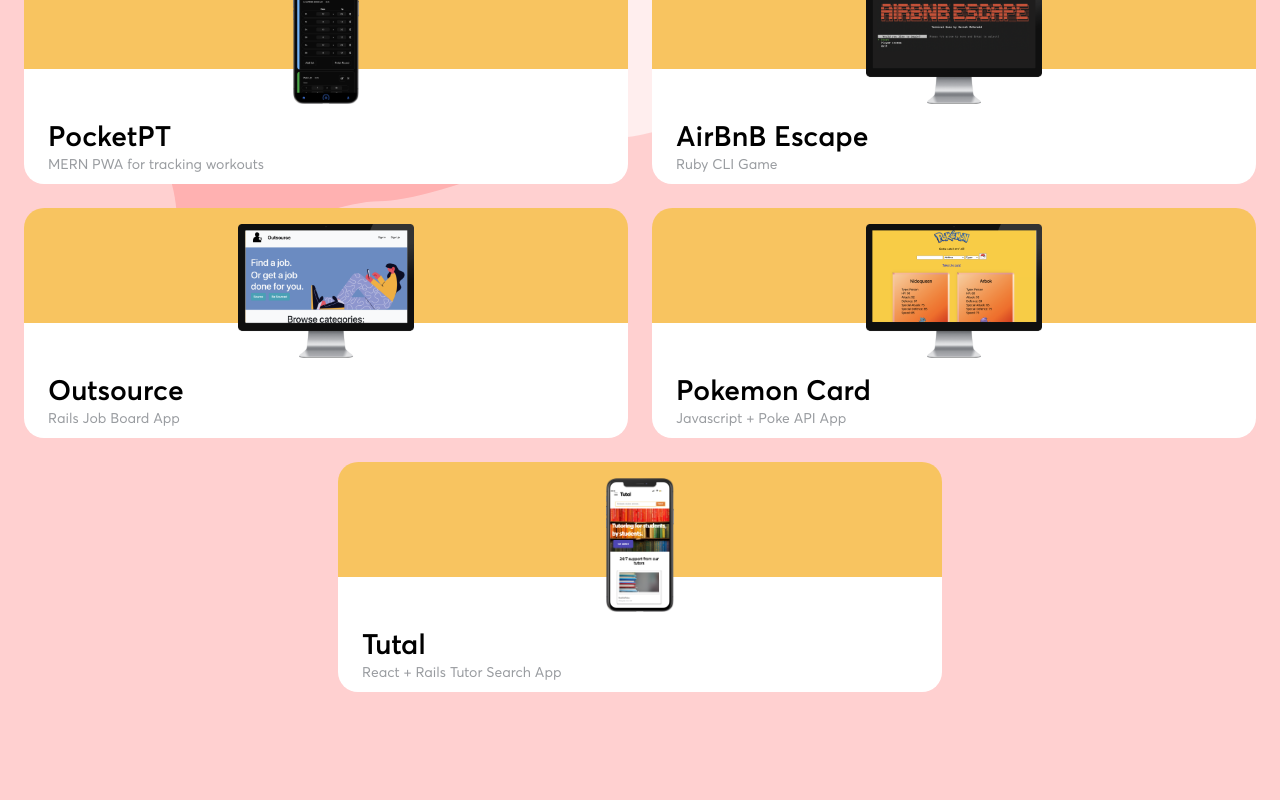
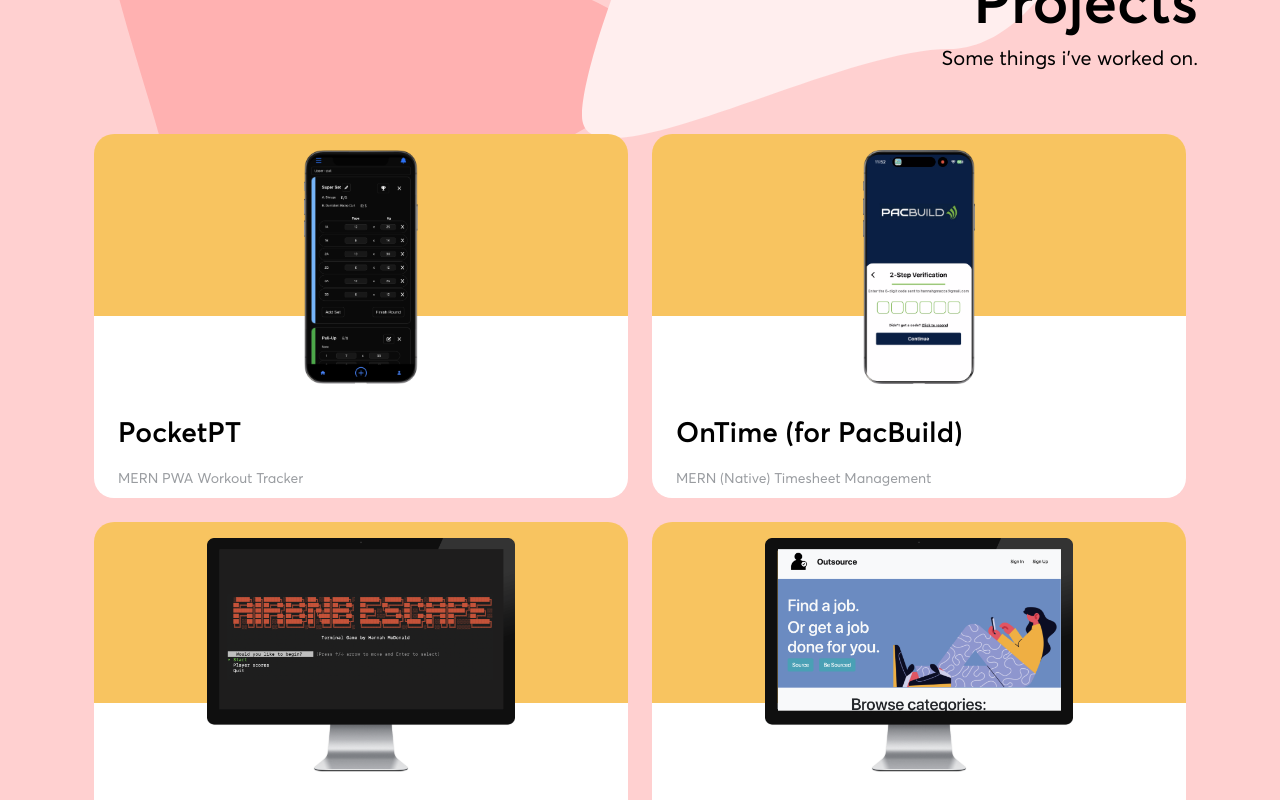
Before and after one commit to hannahgmacca/react-portfolio, a React (Create React App) app in the folder Client/: page / in a window 1280 px wide. Shown: the part 1080-1880 px from the top of the page. Built offline with nearby package versions, Linux system fonts and the light colour scheme.

Commit message:
Adding ontime to experience page

```diff
--- a/Client/src/components/landing.component.js
+++ b/Client/src/components/landing.component.js
@@ -12,7 +12,7 @@
 import MongoDB from "../images/mongodb.webp"
 import Angular from "../images/angular.png"
 import Rails from "../images/rails.png";
-
+import OnTime from "../images/ontime.png";
 import ReactImg from "../images/react.png"
 import Git from "../images/git.png";
 import LinkedIn from "../images/linkedin.png";
@@ -31,8 +31,8 @@
               <Col lg={4} className="mx-auto ms-lg-3 mt-lg-5">
                 <h1 className="text-lg-start text-center">Welcome!</h1>
                 <p className="text-lg-start text-center">
-                  My name is Hannah. I’m a fullstack mid-level software engineer with a love for user experience and technology. <br/><br/>
-                  I love combining convention with creativity in order to problem solve.
+                  I'm Hannah, a mid-level software engineer who thrives when working across all layers of the stack. My foundations are in user experience, but i've taken a deep interest in all things backend. Including API architecture, database design and infrastructure..<br/><br/>
+                  I love combining convention with creativity when problem solving, and aim to grow my skills agnostic of a specifc framework or language.
                 </p>
                 <Container classname="social-links">
                   <Row className="mt-4 social-links">
@@ -68,21 +68,24 @@
              </Row>
           </Container>
 
-          <Container fluid>
+          <Container>
             <Row className="pt-5 mx-auto">
-            <Col md={6} xxl={2} className="mx-auto">
-                <Project color="white" text="MERN PWA for tracking workouts" image={PocketPT} header="PocketPT" className="mx-auto" link="https://github.com/hannahgmacca/pocketPT-react"></Project>
+            <Col md={6} xxl={4} className="mx-auto">
+                <Project color="white" text="MERN PWA Workout Tracker" image={PocketPT} header="PocketPT" className="mx-auto" link="https://github.com/hannahgmacca/pocketPT-react"></Project>
               </Col>
-              <Col md={6} xxl={2} className="mx-auto">
+              <Col md={6} xxl={4} className="mx-auto">
+                <Project color="white" text="MERN (Native) Timesheet Management" image={OnTime} header="OnTime (for PacBuild)" className="mx-auto" link="https://github.com/hannahgmacca/ontime-express-api"></Project>
+              </Col>
+              <Col md={6} xxl={4} className="mx-auto">
                 <Project color="white" text="Ruby CLI Game" image={Terminal} header="AirBnB Escape" className="mx-auto" link="https://github.com/hannahgmacca/ruby-escape-game"></Project>
               </Col>
-              <Col md={6} xxl={2} className="mx-auto">
-                <Project color="white" text="Rails Job Board App" image={Outsource} header="Outsource" className="mx-auto" link="https://github.com/hannahgmacca/rails-outsource"></Project>
+              <Col md={6} xxl={4} className="mx-auto">
+                <Project color="white" text="Rails Job Board" image={Outsource} header="Outsource" className="mx-auto" link="https://github.com/hannahgmacca/rails-outsource"></Project>
                 </Col>
-              <Col md={6} xxl={2} className="mx-auto">
+              <Col md={6} xxl={4} className="mx-auto">
                 <Project color="white" text="Javascript + Poke API App" image={Pokemon} header="Pokemon Card" className="mx-auto" link="https://github.com/Ausiarm/PokemonCard"></Project>
               </Col>
-              <Col md={6} xxl={2} className="mx-auto">
+              <Col md={6} xxl={4} className="mx-auto">
                 <Project color="white" text="React + Rails Tutor Search App" image={Tutal} header="Tutal" className="mx-auto" link="https://github.com/russ-13/react-tutal"></Project>
               </Col>
 
--- a/Client/src/components/project.component.js
+++ b/Client/src/components/project.component.js
@@ -11,11 +11,10 @@
 const ProjectImage = styled.img`
     margin: 0 auto;
     display: block;
-    max-height: 150px;
+    max-height: 250px;
 `;
 
 const ProjectHeader = styled.h3`
-    line-height: 0px
 `;
 
 const ProjectText = styled.p`
--- a/Client/src/components/timelineElements.js
+++ b/Client/src/components/timelineElements.js
@@ -88,13 +88,24 @@
     {
       id: 9,
       title: "PocketPT",
-      location: "MERN PWA for tracking my workouts",
+      location: "MERN PWA Workout Tracker",
       description:
-        "MongoDB Express API + React Progressive Web App i built so that i can easily track my strength workouts. Allowed me to learn more complex SPA state management concepts in my own time, plus get hands on experience with a non-relational database. Still actively using and developing.",
-      date: "August 2023",
+        "React + Express/MongoDB Progressive Web App i built so that i can easily track my strength workouts. Allowed me to learn more complex SPA state management concepts in my own time, plus get hands on experience with a non-relational database. Still actively using and developing.",
+      date: "August 2023 - Present",
       icon: "project",
       buttonText: "https://github.com/hannahgmacca/pocketPT-react"
     },
+    {
+      id: 10,
+      title: "OnTime (for PacBuild)",
+      location: "MERN (Native) Timesheet Management",
+      description:
+        "React Native + Express/MongoDB mobile app for a client that needed a simple way for employees to enter their hours worked and have supervisors approve. Rest API was build to support timesheet filtering and export to CSV.",
+      date: "May 2024",
+      icon: "job",
+      buttonText: "https://github.com/hannahgmacca/ontime-express-api"
+    },
+
   ];
 
   export default timelineElements;
```
Also changed, not shown: Client/src/images/ontime.png (added).
